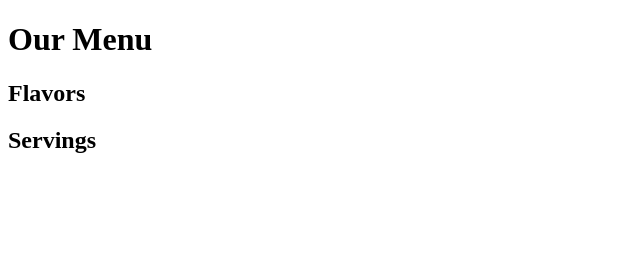
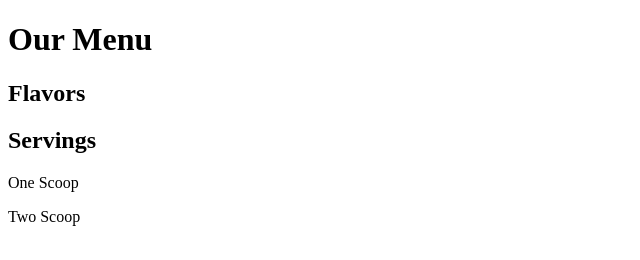
Before and after one commit to epaetz/sundays, a plain HTML site: page menu.html in a window 1280 px wide. Shown: the whole page, without its empty margins (0-640 px from the left). Drawn offline with Linux system fonts and the light colour scheme.

Commit message:
menu changes

```diff
--- a/menu.html
+++ b/menu.html
@@ -4,5 +4,7 @@
   <h1>Our Menu</h1>
     <h2>Flavors</h2>
     <h2>Servings</h2>
+      <p>One Scoop</p>
+      <p>Two Scoop</p>
 </main>
 <footer></footer>
```
